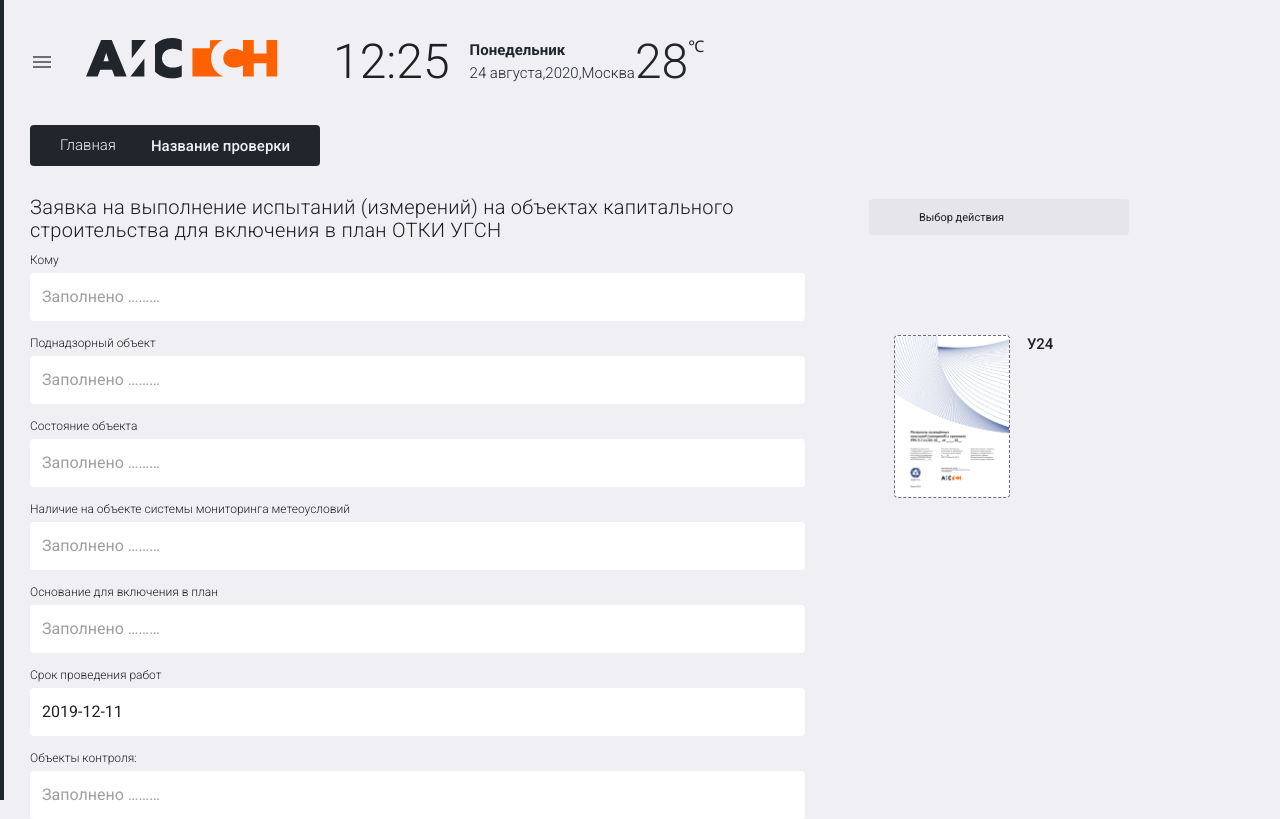
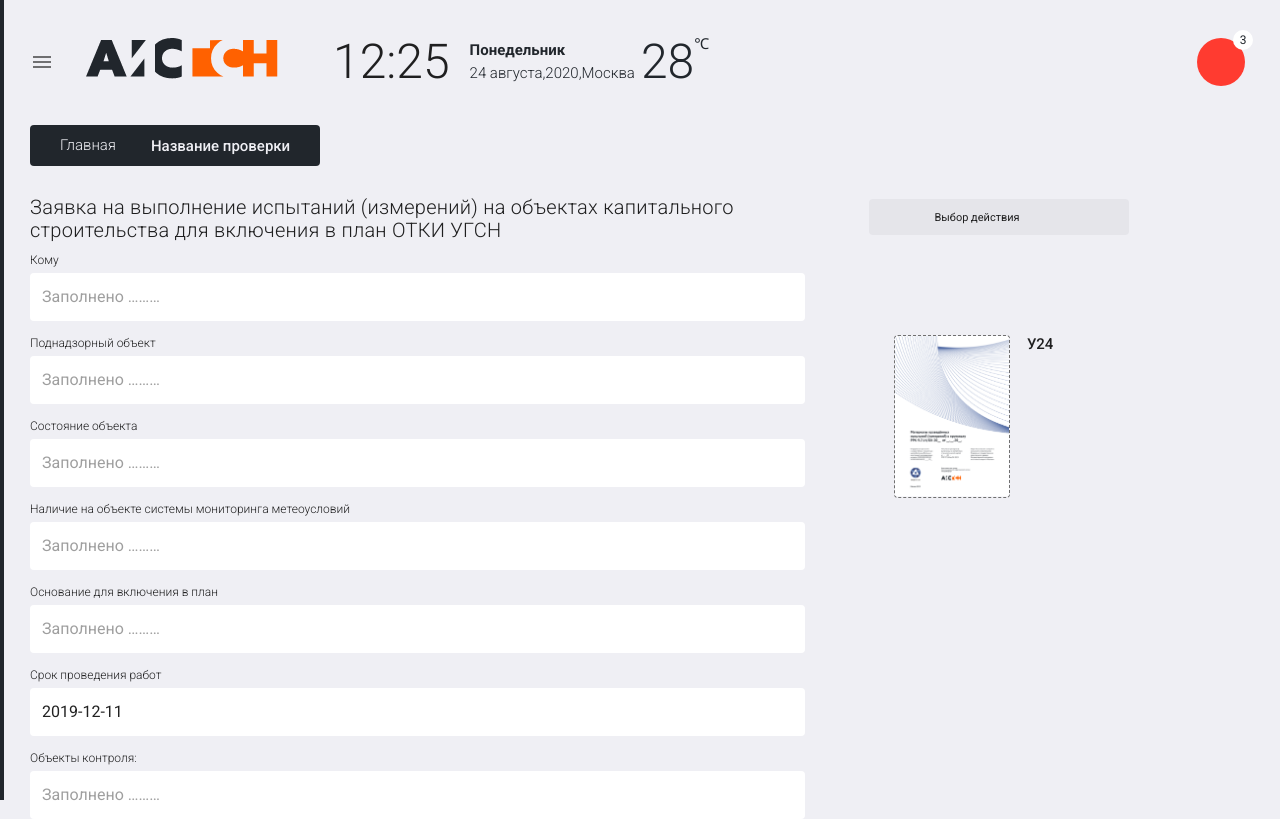
Before and after one commit to CourseIT/aisgsn-vue-components, a Vue app: page /1 in a window 1280 px wide. Shown: the top 819 px of the page. Built offline with nearby package versions, Linux system fonts and the light colour scheme; some icons are missing; a web font is replaced by a local one.

Commit message:
Карточка_проверки__создать_документ

```diff
--- a/src/components/DocumentButtonActionSelection.vue
+++ b/src/components/DocumentButtonActionSelection.vue
@@ -7,16 +7,22 @@
         block
         class="dropdown"
       >
+      <div class="w80">
         Выбор действия
+      </div>
         <Icon class="icon" style="margin-top: 0px;" icon="" />
       </v-btn>
     </template>
     <v-btn class="dropdown dropdown__btn">
-      Подписать документ
+      <div class="w80">
+        Подписать документ
+      </div>
       <Icon class="icon" style="margin-top: 0px;" icon="" />
     </v-btn>
     <v-btn class="dropdown dropdown__btn">
-      Вернуть на доработку
+      <div class="w80">
+        Вернуть на доработку
+      </div>
       <Icon class="icon" style="margin-top: 0px;" icon="" />
     </v-btn>
   </v-menu>
@@ -32,12 +38,17 @@ export default {
 </script>
 
 <style scoped>
+.w80 {
+  width: 80%;
+}
 .icon {
   font-family: "Font Awesome 5 Pro";
   margin-top: 9px;
   font-size: 21px;
   width: 5%;
   text-align: center;
+  float: right;
+  width: 20%;
 }
 .dropdown {
   box-shadow: none;
--- a/src/components/DocumentImgBlock.vue
+++ b/src/components/DocumentImgBlock.vue
@@ -19,12 +19,16 @@
             </v-btn>
             <Icon v-on="on" class="icon mt0 ml5" icon="" />
           </template>
-          <div v-for="(uesr, index) in users" class="dropdown__users" :key="index">
-            <div>
-              <p class="dropdown__user-title">{{uesr.title}}</p>
-              <p class="dropdown__user-name">{{uesr.name}}</p>
+          <div class="dropdonw__block">
+            <div v-for="(uesr, index) in users"  :key="index">
+              <div class="dropdown__users">
+                <div>
+                  <p class="dropdown__user-title">{{uesr.title}}</p>
+                  <p class="dropdown__user-name">{{uesr.name}}</p>
+                </div>
+                <Icon class="icon" data-title="Проверить подпись" style="margin-top: 0px;" icon="" />
+              </div>
             </div>
-            <Icon class="icon" title="Проверить подпись" style="margin-top: 0px;" icon="" />
           </div>
         </v-menu>
       </div>
@@ -86,8 +90,9 @@ export default {
   padding-right: 17px !important;
   min-width: 10px !important;
   opacity: 1;
+  cursor: pointer;
 }
-.icon-btn .v-btn:hover {
+.icon-btn:hover {
   background: none !important;
   background-color: none !important;
 }
@@ -131,6 +136,9 @@ export default {
   text-align: left;
   margin-bottom: 5px;
 }
+.dropdonw__block {
+  padding: 40px 0px;
+}
 .dropdown__users {
   display: flex;
   padding: 2px;
@@ -148,5 +156,38 @@ export default {
 }
 .v-menu__content {
   box-shadow: none !important;
+  margin-top: -40px;
+}
+
+
+[data-title] {
+  position: relative;
+}
+
+[data-title]:hover::before {
+  content: attr(data-title);
+  position: absolute;
+  bottom: 50px;
+  left: -90px;
+  display: inline-block;
+  padding: 3px 6px;
+  border-radius: 2px;
+  background: #000;
+  border-radius: 3px;
+  color: #fff;
+  font-size: 12px;
+  font-family: sans-serif;
+  white-space: nowrap;
+}
+[data-title]:hover::after {
+  content: '';
+  position: absolute;
+  bottom: 35px;
+  left: 2px;
+  display: inline-block;
+  color: #fff;
+  border: 8px solid transparent;
+  border-bottom: 8px solid #000;
+  transform: rotate(180deg);
 }
 </style>
--- a/src/components/Header.vue
+++ b/src/components/Header.vue
@@ -20,15 +20,22 @@
         <v-toolbar-items>
           <i class="fal fa-thunderstorm-sun nav__icon"></i>
           <p class="nav__degree">{{degree}}</p>
-          <span>℃</span>
+          <span class="nav__celsius">℃</span>
         </v-toolbar-items>
+        <v-spacer></v-spacer>
+
+        <Notificatios />
       </v-toolbar>
     </nav>
   </header>
 </template>
 
 <script>
+  const Notificatios = () => import('./Notifications')
 export default {
+  components: {
+    Notificatios
+  },
   data: () => ({
     time: '12:25',
     day_week: 'Понедельник',
@@ -129,6 +136,7 @@ nav {
   font-family: Roboto;
   font-size: 48px;
   font-weight: 300;
+  margin-left: 6px;
   font-stretch: normal;
   font-style: normal;
   line-height: 1.13;
@@ -136,4 +144,15 @@ nav {
   text-align: left;
   margin-bottom: 0 !important;
 }
+.nav__celsius {
+  font-family: Roboto;
+  font-size: 15px;
+  font-weight: 300;
+  font-stretch: normal;
+  font-style: normal;
+  line-height: 1.2;
+  letter-spacing: normal;
+  text-align: left;
+  color: #21262c;
+}
 </style>
--- a/src/components/InputDateWithIcon.vue
+++ b/src/components/InputDateWithIcon.vue
@@ -23,8 +23,8 @@
         </template>
         <v-date-picker v-model="date" no-title scrollable>
           <v-spacer></v-spacer>
-          <v-btn text color="primary" @click="menu = false">Закрыть</v-btn>
-          <v-btn text color="primary" @click="$refs.menu.save(date)">Выбрать</v-btn>
+          <v-btn text color="#000" @click="menu = false">Закрыть</v-btn>
+          <v-btn text color="#000" @click="$refs.menu.save(date)">Выбрать</v-btn>
         </v-date-picker>
       </v-menu>
       <Icon :icon="icon" class="icon"/>
--- /dev/null
+++ b/src/components/Notifications.vue
@@ -0,0 +1,43 @@
+<template>
+  <div>
+    <v-badge
+        color="#fff"
+        overlap
+    >
+      <template v-slot:badge>
+        <span v-if="messages.length > 0" style="color: #21262c">{{ messages.length }}</span>
+      </template>
+      <v-btn class="notifications__btn" text icon>
+        <Icon class="icon" icon="" color="#fff" />
+      </v-btn>
+    </v-badge>
+  </div>
+</template>
+
+<script>
+const Icon = () => import('./Icon')
+export default {
+  components: {
+    Icon
+  },
+  data: () => ({
+    messages: [{},{},{}],
+  })
+}
+</script>
+
+<style scoped>
+.icon {
+  font-family: "Font Awesome 5 Pro Light";
+  font-size: 21px;
+  font-weight: normal;
+  font-stretch: normal;
+  font-style: normal;
+  line-height: 1.1;
+  letter-spacing: normal;
+  text-align: left;
+}
+.notifications__btn {
+  background-color: #ff3b30 !important;
+}
+</style>
```
